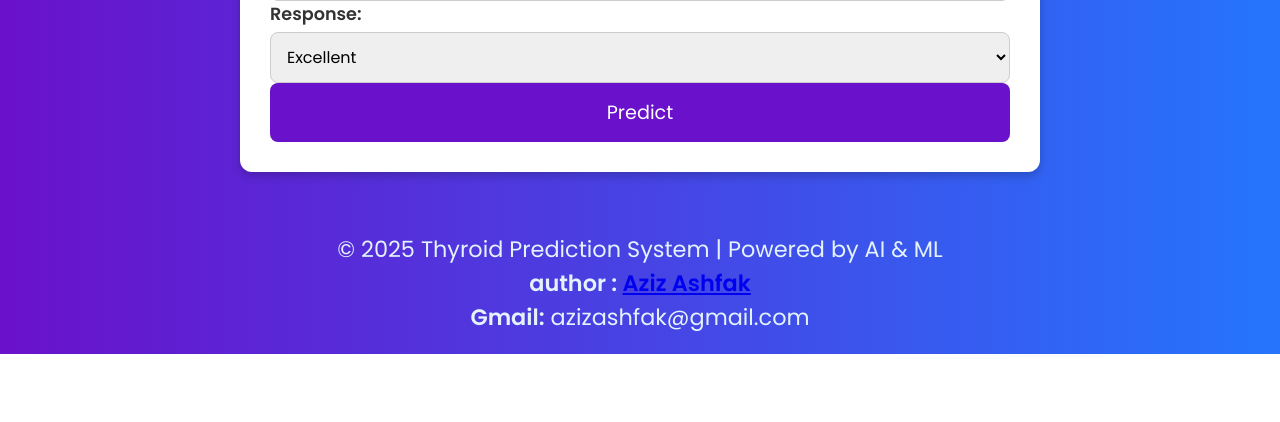
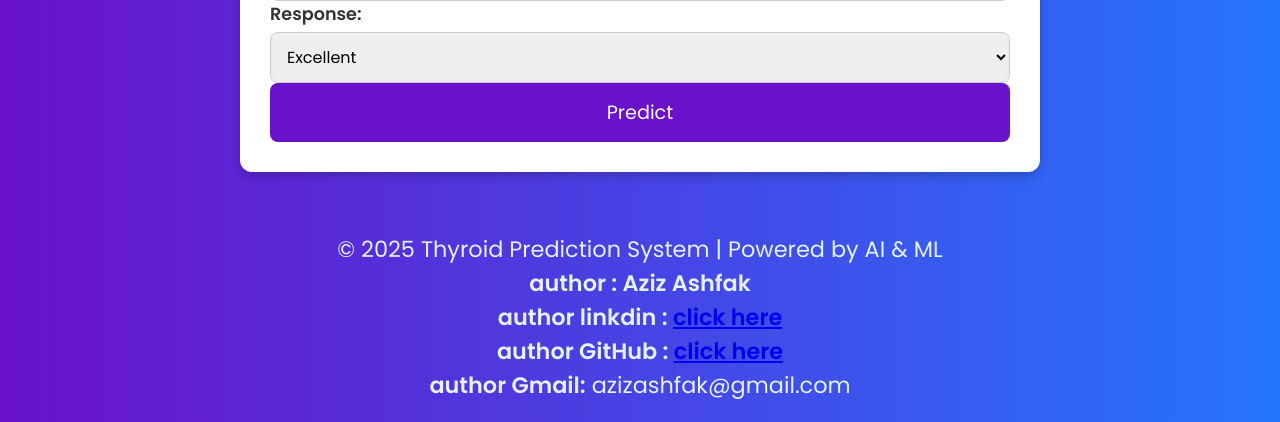
Before and after one commit to aziz-ashfak/Thyroid-Disease-Prediction, a Flask app: page / in a window 1280 px wide. Shown: the part 902-1324 px from the top of the page. Before the commit the page ends 1256 px from the top, so only its background shows below. Run offline with Flask 3, Linux system fonts and the light colour scheme.

Commit message:
add html

```diff
--- a/templates/home.html
+++ b/templates/home.html
@@ -101,11 +101,13 @@
 
         <footer>
             <p>&copy; 2025 Thyroid Prediction System | Powered by AI & ML</p>
-            <b> author : <a href="https://www.linkedin.com/in/aziz-ashfak-27353b262/">Aziz Ashfak</a></b><br>
-            <b>Gmail:</b> azizashfak@gmail.com
+            <b> author : Aziz Ashfak </b><br>
+            <b> author linkdin : <a href="https://www.linkedin.com/in/aziz-ashfak-27353b262/">click here</a></b><br>
+            <b> author GitHub : <a href="https://github.com/AzizAshfak/">click here</a></b><br>
+            <b>author Gmail:</b> azizashfak@gmail.com
         </footer>
     </div>
 
-    <script src="script.js"></script>
+
 </body>
 </html>
```
